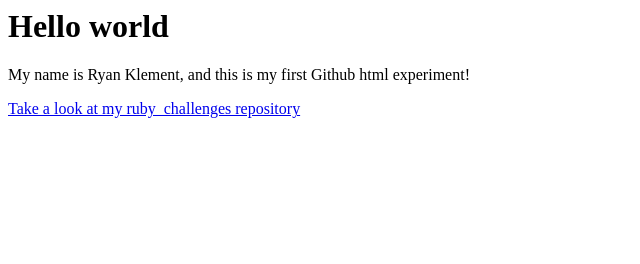
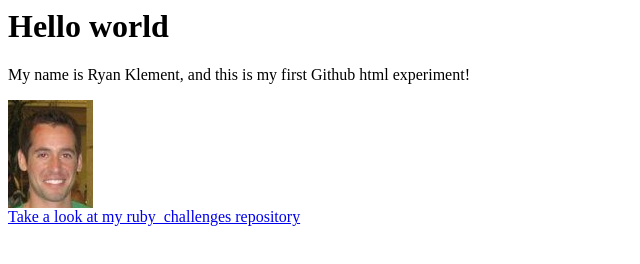
Before and after one commit to rklement/rklement.github.io, a plain HTML site: page index.html in a window 1280 px wide. Shown: the whole page, without its empty margins (0-640 px from the left). Drawn offline with Linux system fonts and the light colour scheme.

Commit message:
updated index.html

```diff
--- a/index.html
+++ b/index.html
@@ -2,4 +2,7 @@
 
 <p>My name is Ryan Klement, and this is my first Github html experiment!</p>
 
+<img src="headshot.png">
+</br>
+
 <a href="https://github.com/rklement/ruby_challenges">Take a look at my ruby_challenges repository</a>
```
